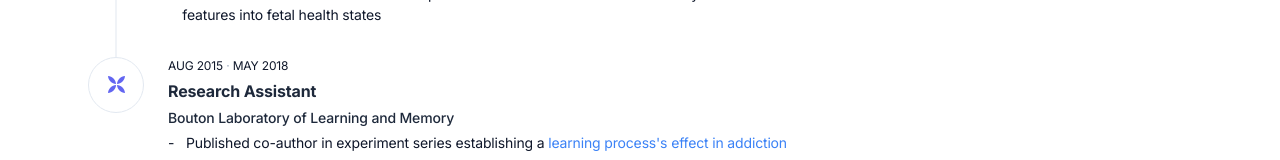
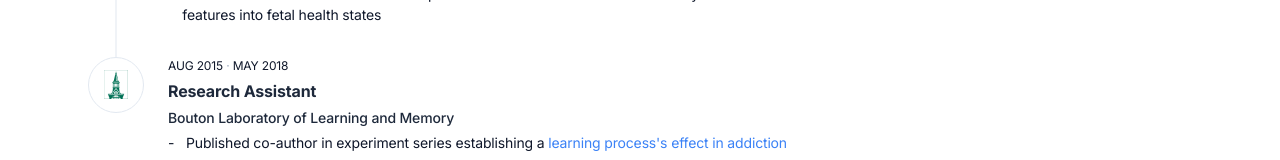
Before and after one commit to christopherkeim/christopherkeim-xyz, a Next.js app: page / in a window 1280 px wide. Shown: the part 1331-1491 px from the top of the page. Built offline with nearby package versions, Linux system fonts and the light colour scheme.

Commit message:
Added logo for research.

```diff
--- a/components/Home/Experience.tsx
+++ b/components/Home/Experience.tsx
@@ -2,6 +2,7 @@ import Image from "next/image";
 
 import UnderdogDevsLogo from "@/public/images/underdog_devs_logo.png";
 import RelativePathLogo from "@/public/images/relative_path_logo.png";
+import UniversityOfVermont from "@/public/images/university_of_vermont_logo.png";
 
 export function Experience() {
   return (
@@ -176,12 +177,12 @@ export function Experience() {
           <div className="flex items-start before:absolute before:left-0 before:ml-[28px] before:h-full before:w-px before:-translate-x-1/2 before:translate-y-8 before:self-start before:bg-slate-200 before:group-last-of-type:hidden before:dark:bg-slate-800">
             <div className="absolute left-0 flex h-14 w-14 items-center justify-center rounded-full border border-slate-200 bg-white dark:border-slate-800 dark:bg-slate-900 dark:bg-gradient-to-t dark:from-slate-800 dark:to-slate-800/30">
               {/* Will update with proper logo later */}
-              <svg xmlns="http://www.w3.org/2000/svg" width="17" height="17">
-                <path
-                  fill="#6366F1"
-                  d="M2.486 5.549C3.974 7.044 5.953 7.89 8.009 8.045c-.138-2.065-.997-4.053-2.486-5.548C4.035 1.002 2.117.154 0 0c.138 2.065.997 4.053 2.486 5.549Zm12.028 0c-1.488 1.495-3.467 2.342-5.523 2.496.138-2.065.997-4.053 2.486-5.548C12.888 1.002 14.883.154 17 0c-.153 2.065-.997 4.053-2.486 5.549Zm0 5.902c-1.488-1.495-3.467-2.342-5.523-2.496.138 2.065.997 4.053 2.486 5.548C12.965 15.998 14.944 16.846 17 17c-.153-2.127-.997-4.13-2.486-5.549Zm-12.028 0c1.488-1.495 3.467-2.342 5.6-2.496-.138 2.065-.998 4.053-2.486 5.548C4.035 15.998 2.117 16.861 0 17c.138-2.127.997-4.13 2.486-5.549Z"
-                />
-              </svg>
+              <Image
+                height={24}
+                width={24}
+                src={UniversityOfVermont}
+                alt="Relative Path Logo"
+              />
             </div>
             <div className="space-y-1 pl-20">
               <div className="text-xs uppercase text-slate-900 dark:text-slate-500">
```
